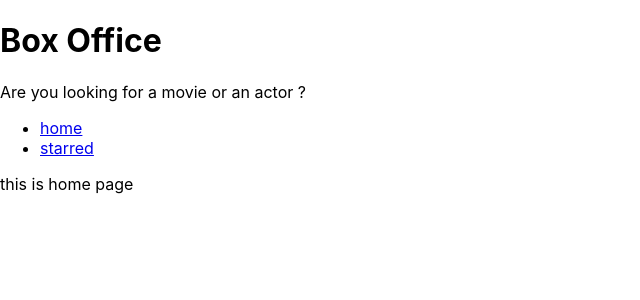
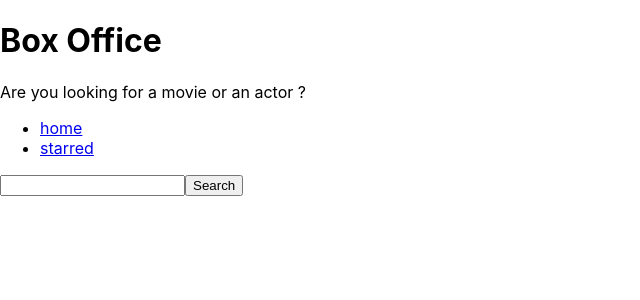
Before and after one commit to pankajkulsange/box-office, a React (Create React App) app in the folder box-office-app/: page / in a window 1280 px wide. Shown: the top 300 px of the page, without its empty margins (0-640 px from the left). Built offline with nearby package versions, Linux system fonts and the light colour scheme.

Commit message:
add api to fetch the information and add functionaliy for enter key

```diff
--- a/box-office-app/src/pages/Home.js
+++ b/box-office-app/src/pages/Home.js
@@ -1,8 +1,40 @@
-import React from 'react';
+import React, { useState } from 'react';
 import MainPageLayout from '../components/MainPageLayout';
 
 const Home = () => {
-  return <MainPageLayout>this is home page</MainPageLayout>;
+  const [input, setInput] = useState('');
+
+  const onSearch = () => {
+    fetch(`https://api.tvmaze.com/search/shows?q=${input}`)
+      .then(r => r.json())
+      .then(result => {
+        console.log(result);
+      });
+  };
+
+  const onInputChange = ev => {
+    setInput(ev.target.value);
+  };
+
+  const onKeyDown = ev => {
+    if (ev.keyCode === 13) {
+      onSearch();
+    }
+  };
+
+  return (
+    <MainPageLayout>
+      <input
+        type="text"
+        onChange={onInputChange}
+        onKeyDown={onKeyDown}
+        value={input}
+      />
+      <button type="button" onClick={onSearch}>
+        Search
+      </button>
+    </MainPageLayout>
+  );
 };
 
 export default Home;
```
